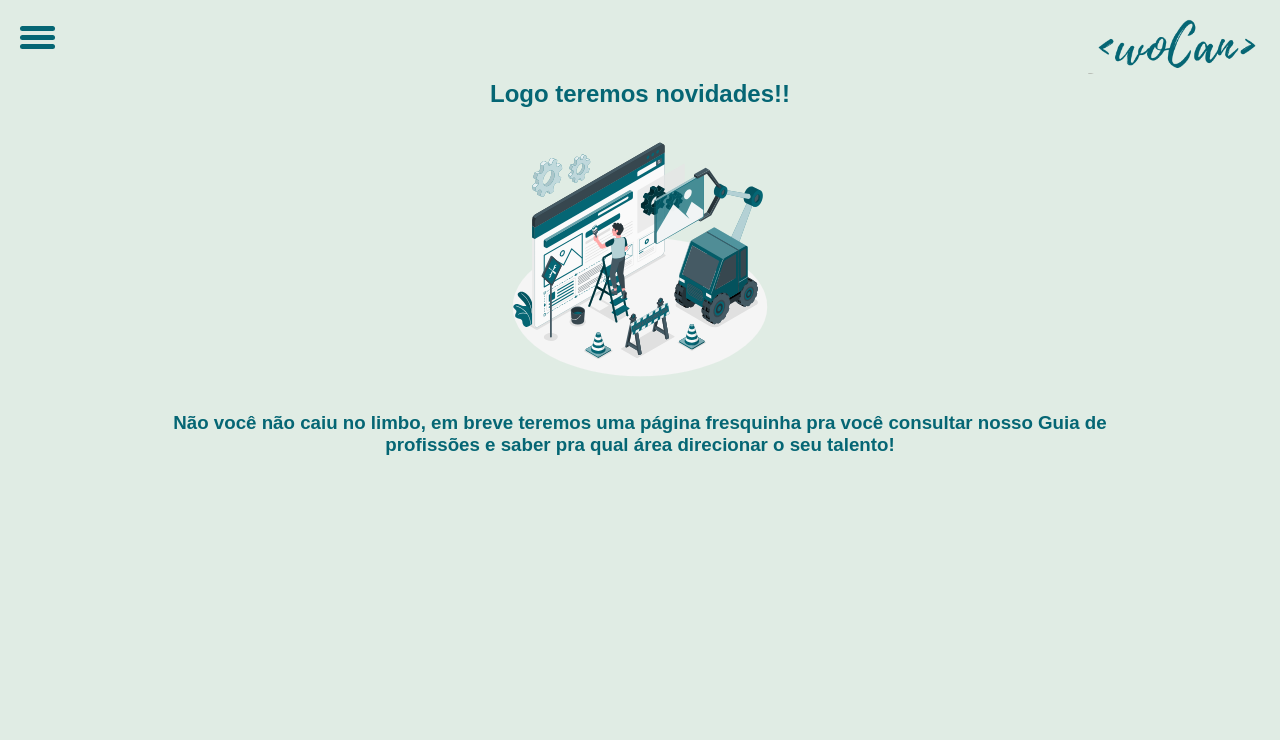
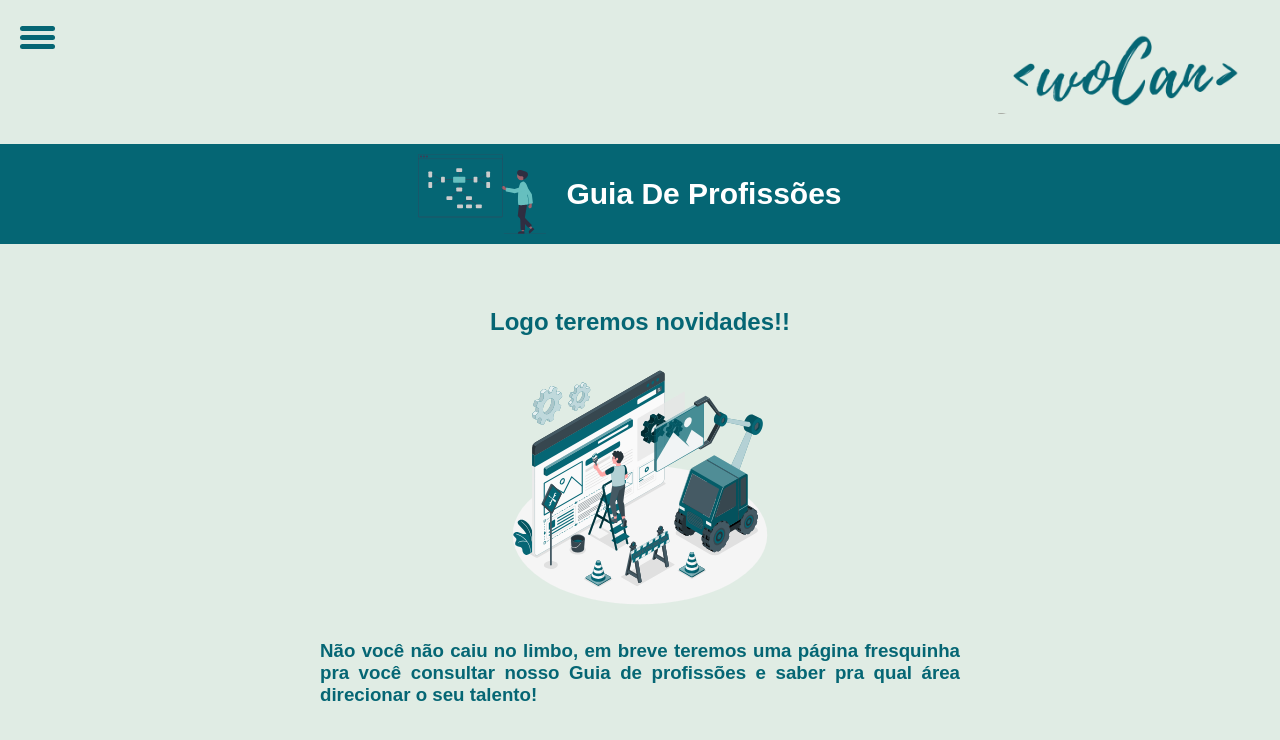
Before and after one commit to camilagerarde/Talent2020CI-T-WoCan, a React (Create React App) app: page /guide in a window 1280 px wide. Shown: the top 740 px of the page. Built offline with nearby package versions, Linux system fonts and the light colour scheme; a web font is replaced by a local one.

Commit message:
refatorando page guide

```diff
--- a/src/components/CardTitle/index.js
+++ b/src/components/CardTitle/index.js
@@ -2,12 +2,14 @@ import React from 'react';
 import Front from '../../assets/image/front.svg';
 import Back from '../../assets/image/back.svg';
 import Devops from '../../assets/image/devops.svg';
+import Guide from '../../assets/image/guide.svg';
 import '../../assets/scss/Main.scss';
 
 const imgs = {
   back: Back,
   front: Front,
   devops: Devops,
+  guide: Guide,
 };
 
 const CardTitle = (props) => {
--- a/src/components/CardTitle/style.scss
+++ b/src/components/CardTitle/style.scss
@@ -4,7 +4,7 @@
   display: flex;
   height: 100px;
   justify-content: space-between;
-  margin: 45px auto;
+  margin: 5% auto;
   padding: 15px;
   width: 100%;
   @media (min-width: 800px) {
--- a/src/components/Header/style.scss
+++ b/src/components/Header/style.scss
@@ -3,7 +3,6 @@
   right: 0;
   position: absolute;
   width: 40%;
-  margin: 3%;
 }
 
 .forHeader {
@@ -12,7 +11,7 @@
 
 @media (min-width: 800px) {
   .forLogo {
-    width: 14%;
-    margin: 1%;
+    width: 20%;
+    margin: 2%;
   }
 }
--- a/src/pages/Guide/index.js
+++ b/src/pages/Guide/index.js
@@ -1,5 +1,6 @@
 import React from 'react';
 import Header from '../../components/Header';
+import CardTitle from '../../components/CardTitle';
 import Construction from '../../assets/image/construction.svg';
 import '../../assets/scss/Main.scss';
 
@@ -8,6 +9,11 @@ const Guide = () => {
     <>
       <Header />
       <main className='main'>
+        <CardTitle
+          title='Guia de profissões'
+          img='back'
+          alt='Página guia de profissões'
+        />
         <div>
           <h2>Logo teremos novidades!!</h2>
           <figure className='construction'>
--- a/src/pages/Guide/style.scss
+++ b/src/pages/Guide/style.scss
@@ -16,6 +16,6 @@
 
 @media (min-width: 800px) {
   .information-guide {
-    width: 70%;
+    width: 50%;
   }
 }
--- a/src/pages/NotFound/style.scss
+++ b/src/pages/NotFound/style.scss
@@ -14,11 +14,3 @@ h2 {
 .construction {
   margin: 5%;
 }
-
-.information-guide {
-  display: flex;
-  justify-content: center;
-  align-content: center;
-  text-align: center;
-  width: 80%;
-}
```
Also changed, not shown: src/assets/image/guide.svg (added).
